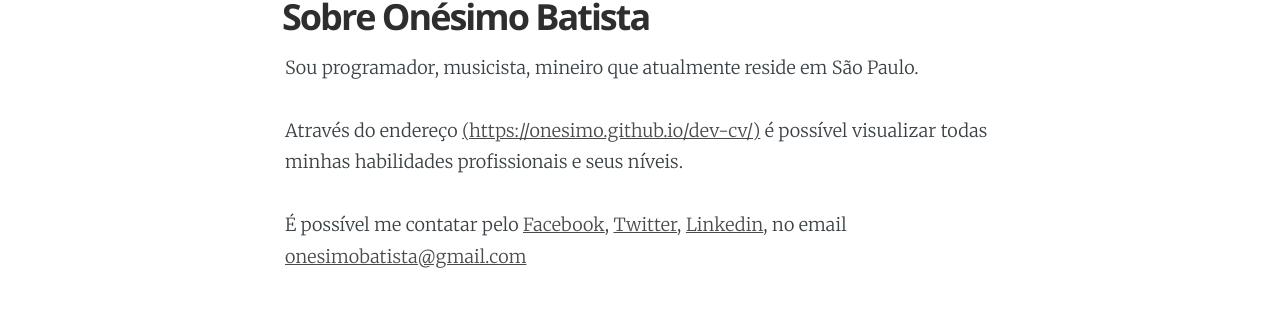
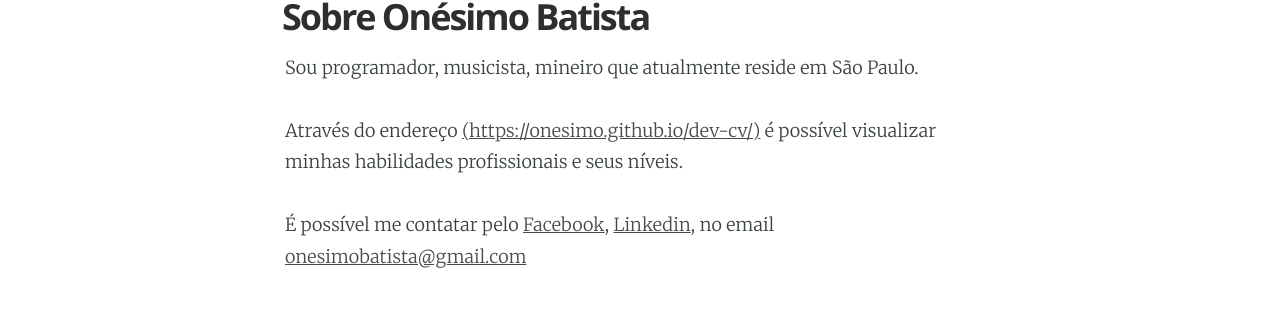
Before and after one commit to onesimo/blog, a Jekyll site: the page built from about/index.md, in a window 1280 px wide. Shown: the part 639-963 px from the top of the page. Built offline with Jekyll 4.4.1, drawn with Linux system fonts in a browser that asks for light colours.

Commit message:
update  about

```diff
--- a/about/index.md
+++ b/about/index.md
@@ -6,8 +6,7 @@ cover: '/assets/images/chile_atacama_06.jpeg'
 
 Sou programador, musicista, mineiro que atualmente reside em São Paulo.
 
-Através do endereço <a href="https://onesimo.github.io/dev-cv/">(https://onesimo.github.io/dev-cv/)</a> é possível visualizar todas minhas habilidades profissionais e seus níveis.
+Através do endereço <a href="https://onesimo.github.io/dev-cv/">(https://onesimo.github.io/dev-cv/)</a> é possível visualizar minhas habilidades profissionais e seus níveis.
 
-É possível me contatar pelo [Facebook]({{site.author.url.facebook}}),
-[Twitter]({{site.author.url.twitter}}), [Linkedin]({{site.author.url.linkedin}}),
+É possível me contatar pelo [Facebook]({{site.author.url.facebook}}), [Linkedin]({{site.author.url.linkedin}}),
 no email <a href="mailto:{{site.author.url.email}}">{{site.author.url.email}}</a>
```
